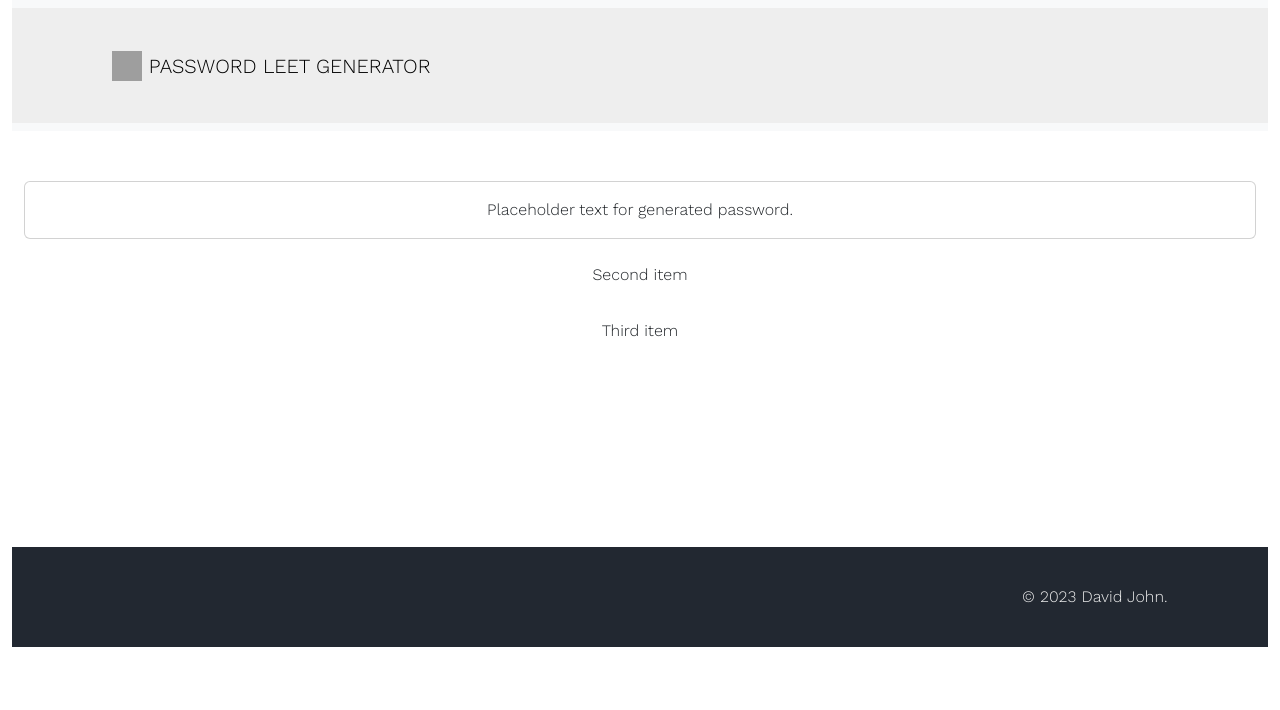
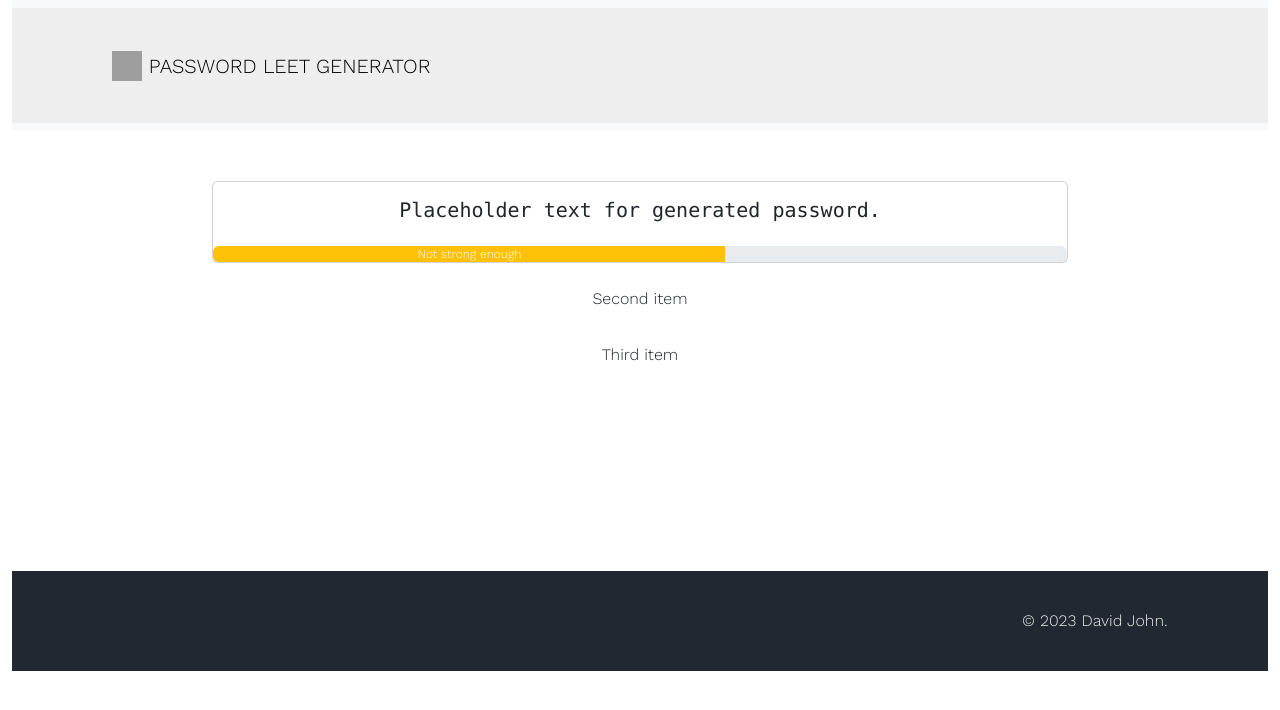
Before and after one commit to DavidJohnnnn/pwgen, a React (Create React App) app: page / in a window 1280 px wide. Shown: the top 710 px of the page. Built offline with nearby package versions, Linux system fonts and the light colour scheme; grey boxes are pictures that could not be loaded; a web font is replaced by a local one.

Commit message:
Implemented ProgressBar to PasswordLine (other work in progress, not implemented)

```diff
--- a/src/Components/Home.js
+++ b/src/Components/Home.js
@@ -1,5 +1,5 @@
 import 'bootstrap/dist/css/bootstrap.min.css';
-import { Container, Stack, Card } from 'react-bootstrap';
+import { Container, Stack, Card, Row, Col, Form, ProgressBar } from 'react-bootstrap';
 
 
 function Home() {
@@ -8,19 +8,46 @@ function Home() {
     textAlign: "center",
     fontFamily: `"Work Sans", sans-serif`,
     margin: "auto",
-    maxWidth: "100%"
+    maxWidth: "70%"
   }
 
   // First div in the stack will be the line where the password that is generated will show up as well as a refresh button to redo the password based on the entered parameters.
   function PasswordLine() {
+    // Includes progress bar to judge whether the password is decent or not.
+    // The 'now' and 'variant' and 'label' will be based on a function that is checks whether the generated password is actually strong enough.
+
+    let pwLine = {
+      fontFamily: `"Lucida Console","Courier New",Monaco,"Nimbus Mono L",monospace`,
+    }
     return (
       <>
         <Card>
-          <Card.Body>Placeholder text for generated password.</Card.Body>
+          <Card.Body style={pwLine}>
+            <Card.Title>Placeholder text for generated password.</Card.Title>
+          </Card.Body>
+          <ProgressBar now={60} variant="warning" label={'Not strong enough'}/>
         </Card>
       </>
     );
   }
+
+  // Second item in stack will include input text field which captures the users intended memorable phrase that will be leeted. The memorable phrase should be matched against the pwnedpassword api: https://haveibeenpwned.com/Passwords
+
+  function PasswordSelectors() {
+    // First col: slider for password length
+    // Second col: Specifiers for generated passwords
+    // Third col: Checkbox list for whether the user wants uppercase, lowercase, numbers and special characters
+    return (
+      <Card>
+        <Row>
+          <Col>
+
+          </Col>
+        </Row>
+      </Card>
+    );
+  }
+
 
   return (
     <Container style={page} fluid>
```
